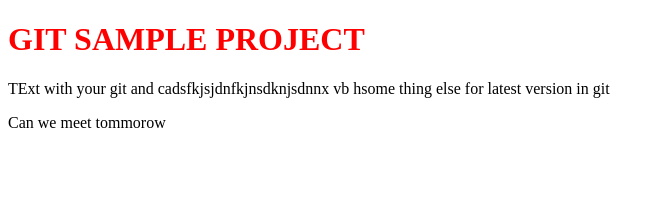
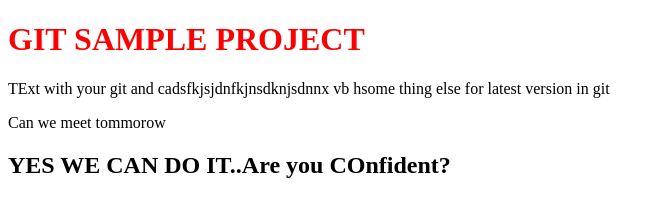
Before and after one commit to thomassunny1980/DateWIthGit-Sample, a plain HTML site: page index.html in a window 1280 px wide. Shown: the whole page, without its empty margins (0-665 px from the left). Drawn offline with Linux system fonts and the light colour scheme.

Commit message:
POSITIVE ANSWER ADDED

```diff
--- a/index.html
+++ b/index.html
@@ -18,5 +18,7 @@
 
     <p>Can we meet tommorow
     </p>
+
+    <h2>YES WE CAN DO IT..Are you COnfident?</h2>
 </body>
 </html>
```
